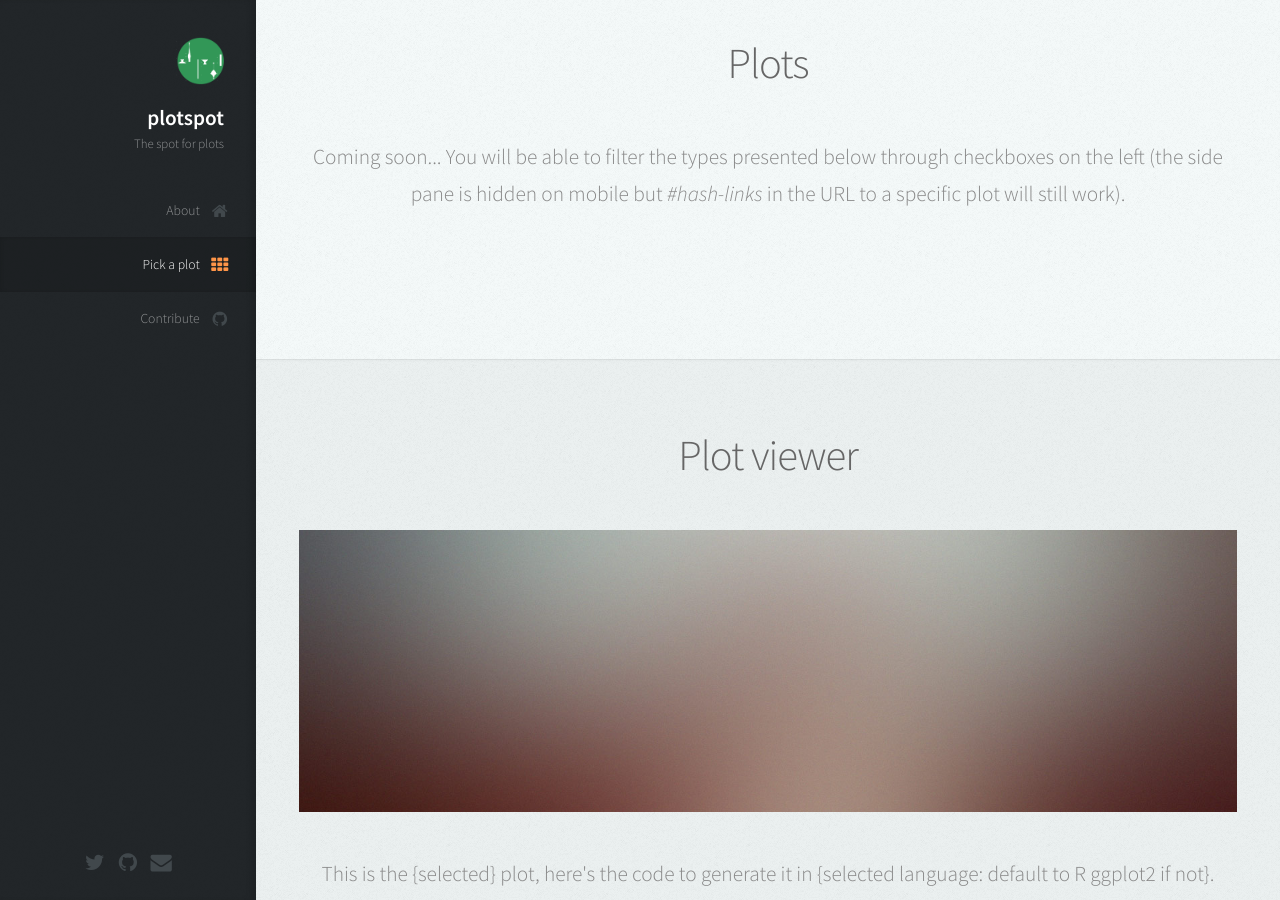
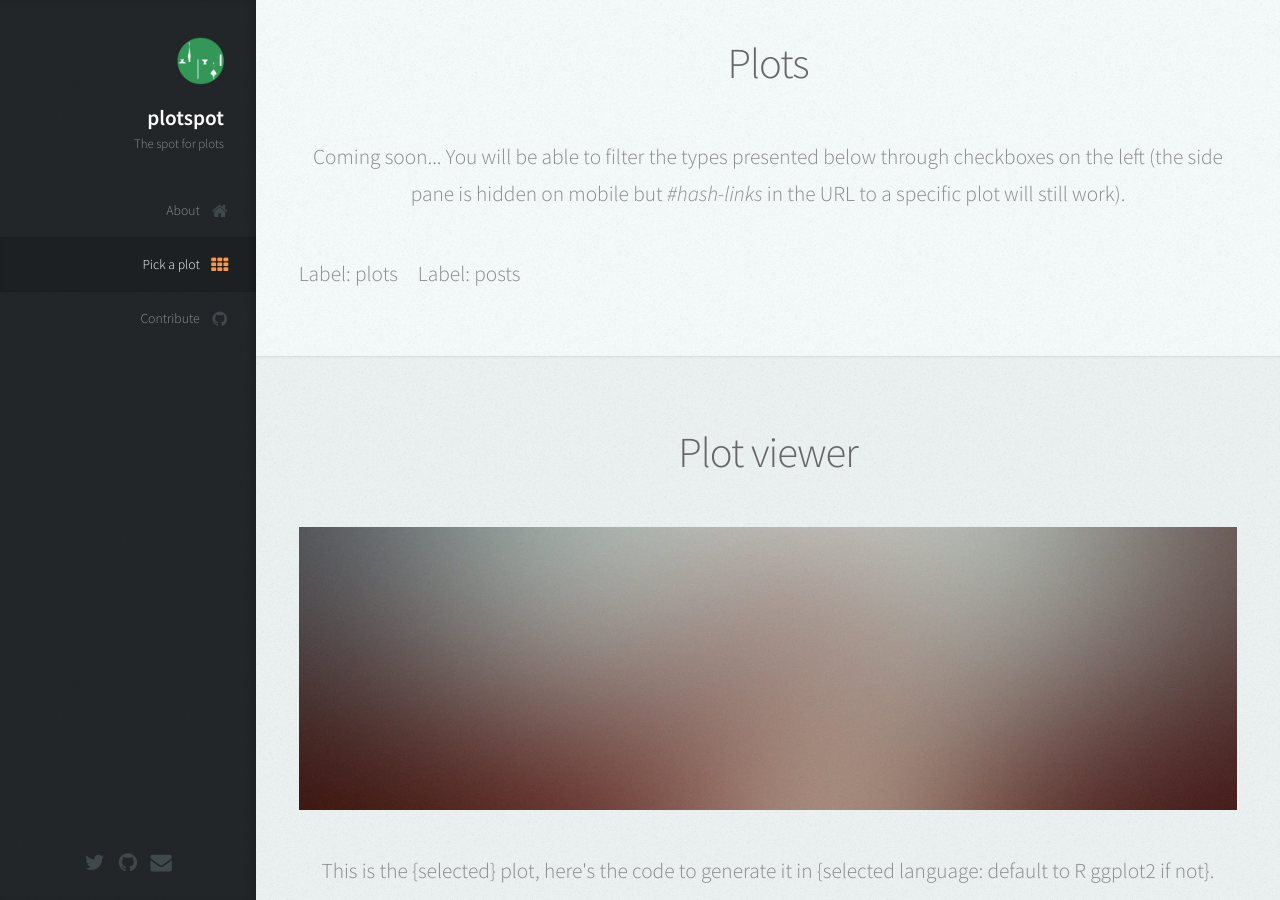
Before and after one commit to plotspot/plotspot.github.io, a Jekyll site: the page built from index.html, in a window 1280 px wide and 900 px high, scrolled down 737 px. Built offline with Jekyll 4.4.1, drawn with Linux system fonts in a browser that asks for light colours; the list of posts is cut into pages by our own code.

```diff
--- a/_includes/plots.html
+++ b/_includes/plots.html
@@ -12,47 +12,12 @@
 
 <!-- for loop through these 3 once verified the output is right -->
 
-    <div class="4u$ 12u$(mobile)">
-    {% for plot in site.plots %}
-      {% assign loopindex = forloop.index | modulo: 3 %}
-      {% if loopindex == 1 %}
-        <article class="item">
-        <a href="#{{ plot.title | slugify }}" class="image fit"><img src="images/{% plot.image %}" alt="" /></a>
-        <header>
-          <h3>{{ plot.title }}</h3>
-        </header>
-        </article>
-      {% endif %}
-    {% endfor %}
-    </div>
-
-    <div class="4u$ 12u$(mobile)">
-    {% for plot in site.plots %}
-      {% assign loopindex = forloop.index | modulo: 3 %}
-      {% if loopindex == 2 %}
-        <article class="item">
-        <a href="#{{ plot.title | slugify }}" class="image fit"><img src="images/{% plot.image %}" alt="" /></a>
-        <header>
-          <h3>{{ plot.title }}</h3>
-        </header>
-        </article>
-      {% endif %}
-    {% endfor %}
-    </div>
-
-    <div class="4u$ 12u$(mobile)">
-    {% for plot in site.plots %}
-      {% assign loopindex = forloop.index | modulo: 3 %}
-      {% if loopindex == 0 %}
-        <article class="item">
-        <a href="#{{ plot.title | slugify }}" class="image fit"><img src="images/{% plot.image %}" alt="" /></a>
-        <header>
-          <h3>{{ plot.title }}</h3>
-        </header>
-        </article>
-      {% endif %}
-    {% endfor %}
-    </div>
+    {% for collection in site.collections %}
+    <section>
+        <h1><a href="{{ collection.directory }}">{{ collection.title }}</a></h1>
+        Label: {{ collection.label }}
+    </section>
+{% endfor %}
 
 	</div> <!-- end row div -->
 
```
Also changed, not shown: _plots/box/chocolate.html (added, +19 -0 lines), _plots/chocolate.md (added, +19 -0 lines).
